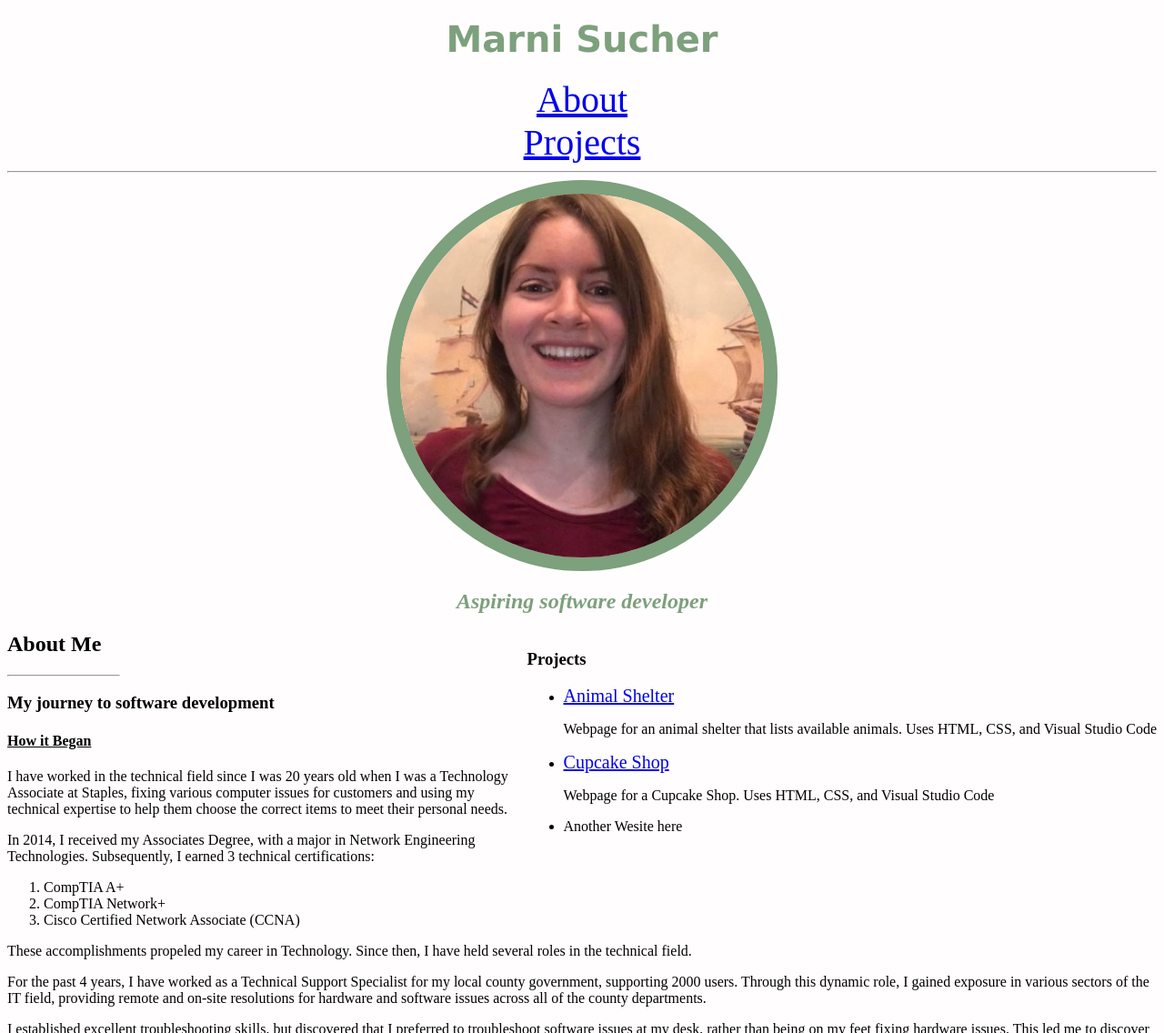
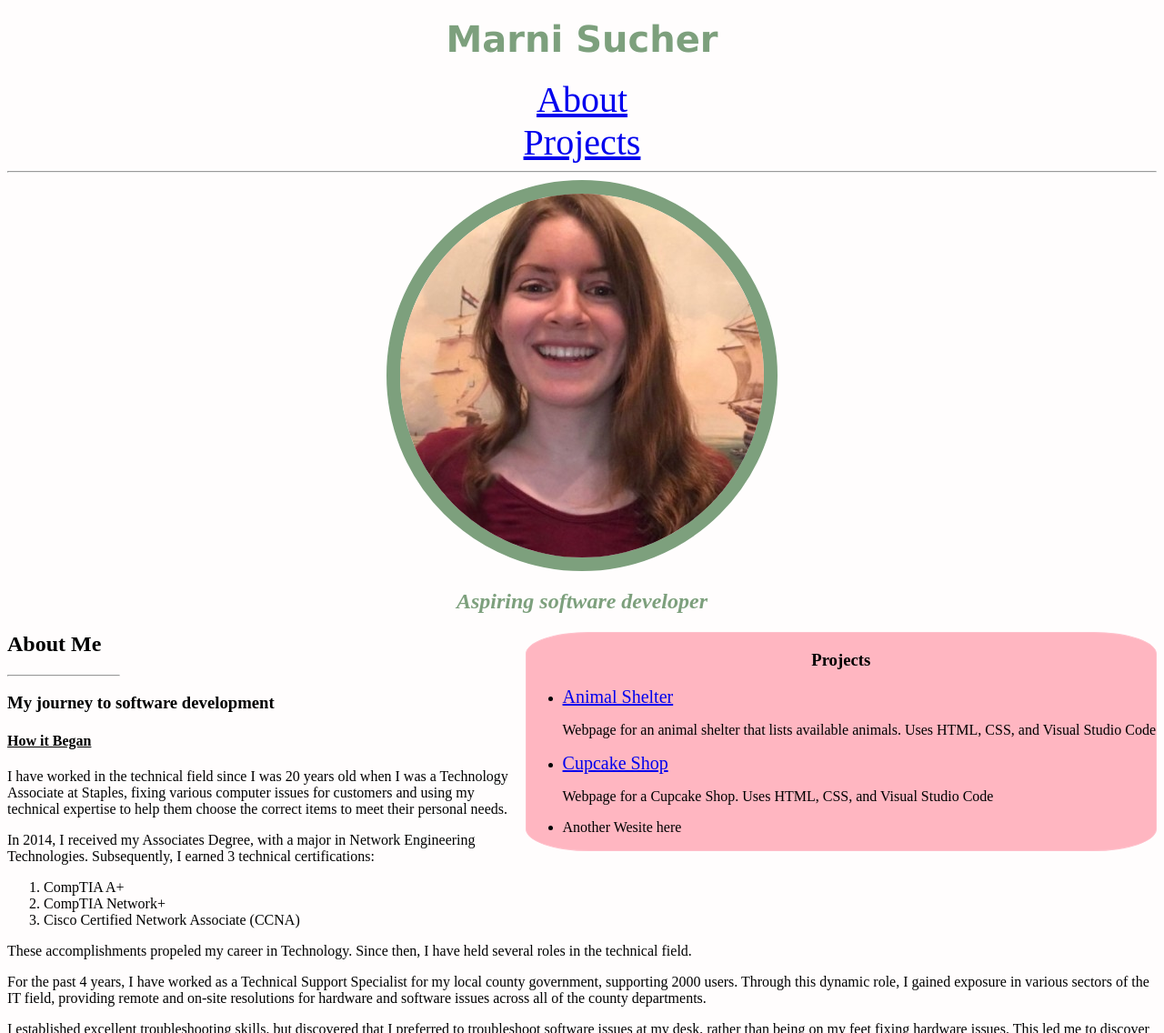
Before and after one commit to marnionrails/portfolio, a plain HTML site: page index.html in a window 1280 px wide. Shown: the top 1136 px of the page at 91% size. Drawn offline with Linux system fonts and the light colour scheme.

Commit message:
add pink background to projects div

```diff
--- a/css/styles.css
+++ b/css/styles.css
@@ -44,4 +44,11 @@ body {
 
 .projects {
   float: right;
+  background-color: lightpink;
+  border: 1px solid pink;
+  border-radius: 10%;
 }
+
+.projects h3 {
+  text-align: center;
+}
```
